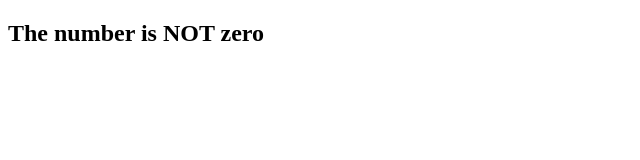
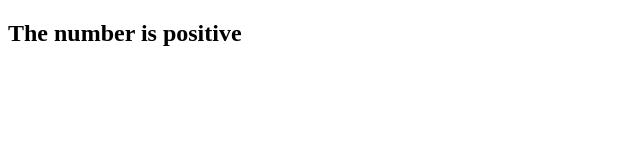
Before and after one commit to rjblee/vue.js-3, a Vue app in the folder hello-world/: page / in a window 1280 px wide. Shown: the top 160 px of the page, without its empty margins (0-640 px from the left). Built offline with nearby package versions, Linux system fonts and the light colour scheme.

Commit message:
Apply v-else-if conditional

```diff
--- a/hello-world/src/App2.vue
+++ b/hello-world/src/App2.vue
@@ -1,6 +1,8 @@
 <template>
   <h2 v-if="num === 0">The number is zero</h2>
-  <h2 v-else>The number is NOT zero</h2>
+  <h2 v-else-if="num < 0">The number is negative</h2>
+  <h2 v-else-if="num > 0">The number is positive</h2>
+  <h2 v-else>Not a number</h2>
 </template>
 
 <script>
```
